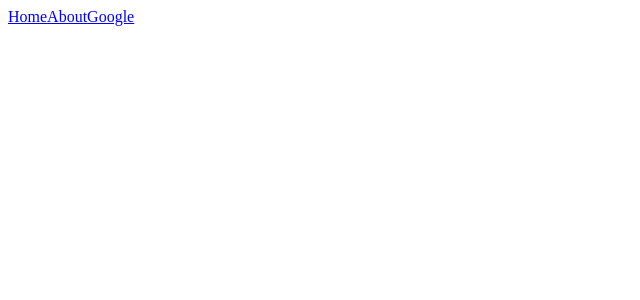
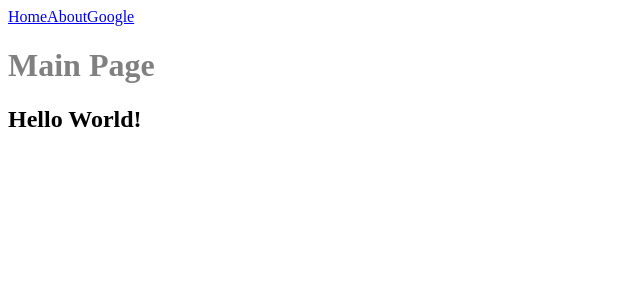
Before and after one commit to Bear29ers/primer-nuxt, a Nuxt app in the folder 01_basic/: page /hello in a window 1280 px wide. Before the commit this address had no page. Shown: the top 300 px of the page, without its empty margins (0-640 px from the left). Built offline with nearby package versions, Linux system fonts and the light colour scheme.

Commit message:
feat: :sparkles: pluginsディレクトリ

```diff
--- /dev/null
+++ b/01_basic/pages/hello.vue
@@ -0,0 +1,12 @@
+<script lang="ts" setup>
+import { useNuxtApp } from 'nuxt/app';
+
+const { $hello } = useNuxtApp();
+</script>
+
+<template>
+  <div>
+    <h1>Main Page</h1>
+    <h2>{{ $hello('World') }}</h2>
+  </div>
+</template>
--- /dev/null
+++ b/01_basic/plugins/hello.ts
@@ -0,0 +1,12 @@
+// pluginsディレクトリを作成してプラグインファイルを作成すると、アプリケーションの起動時に自動で登録を行ってくれるため、別途登録作業を行う必要がない
+import { defineNuxtPlugin } from 'nuxt/app';
+
+export default defineNuxtPlugin(() => {
+  return {
+    provide: {
+      hello(msg: string) {
+        return `Hello ${msg}!`;
+      },
+    },
+  };
+});
```
